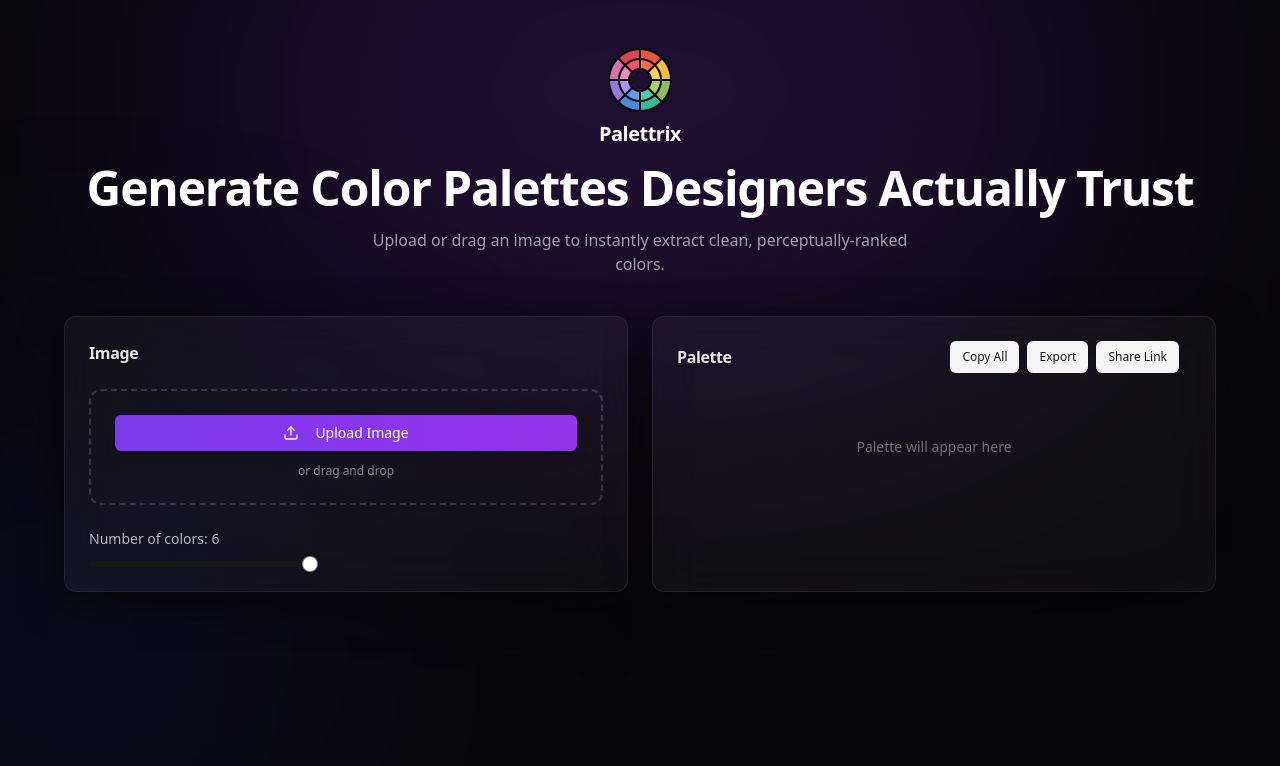
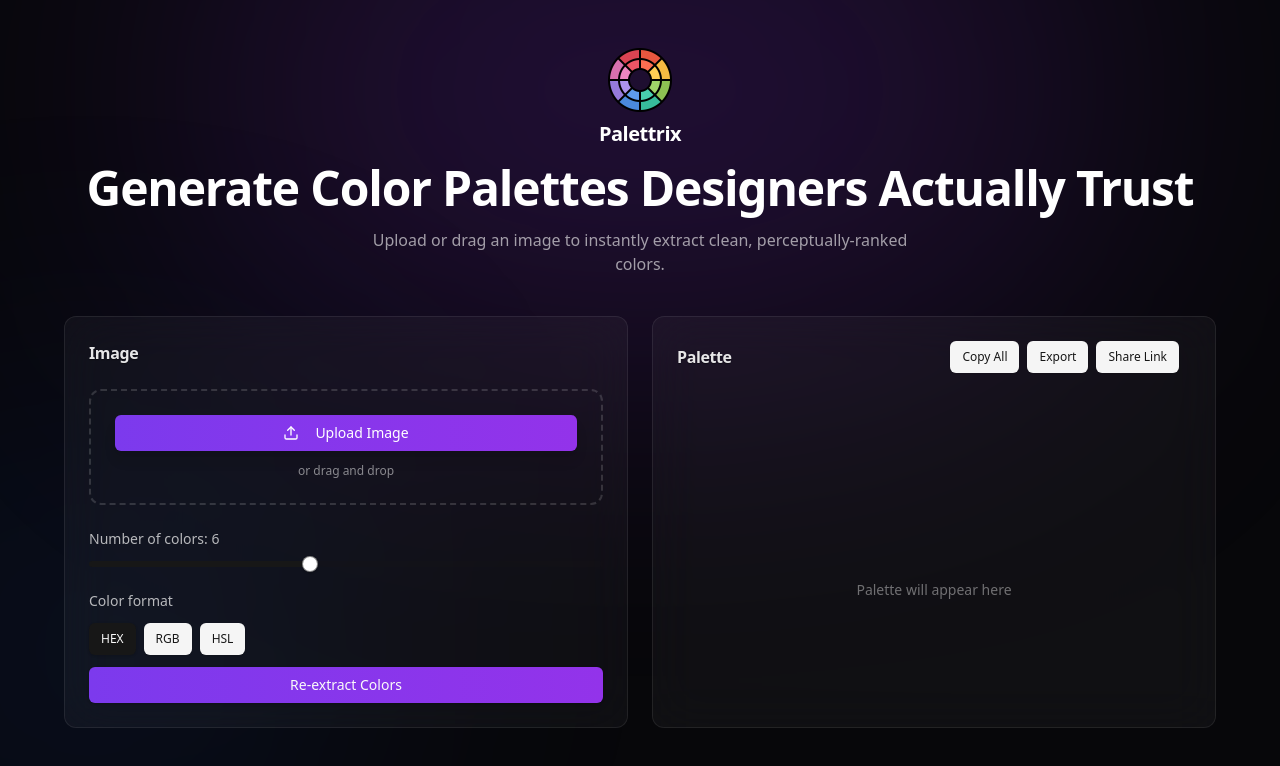
Before and after one commit to niraj-ag/Palettrix, a React (Vite) app: page / in a window 1280 px wide. Shown: the top 766 px of the page. Built offline with nearby package versions, Linux system fonts and the light colour scheme; what colorthief would draw is missing.

Commit message:
Added few changes

```diff
--- a/src/ColorPaletteExtractor.jsx
+++ b/src/ColorPaletteExtractor.jsx
@@ -16,6 +16,7 @@ export default function ColorPaletteExtractor() {
   const [isDragging, setIsDragging] = useState(false);
   const [isLoading, setIsLoading] = useState(false);
   const [copied, setCopied] = useState(null);
+  const [colorFormat, setColorFormat] = useState("hex");
 
   const [basePalette, setBasePalette] = useState([]);
   const lockedRef = useRef(new Set());
@@ -53,12 +54,14 @@ export default function ColorPaletteExtractor() {
       hexColors = removeNearDuplicates(hexColors, 45);
       hexColors = sortByPerceptualWeight(hexColors);
 
-      // cache stable master palette
+      // ⭐ smart default only on first load
       setBasePalette(hexColors);
 
-      // STEP 2 — derive visible palette from stable base
+      setNumColors(prev =>
+        imageSrc ? prev : getSmartColorCount(hexColors)
+      );
+
       const visible = buildVisiblePalette(hexColors, count);
-
       setColors(visible);
     } catch (err) {
       console.error("Extraction failed:", err);
@@ -197,7 +200,7 @@ export default function ColorPaletteExtractor() {
 
   const copyColor = async (color) => {
     try {
-      await navigator.clipboard.writeText(color);
+      await navigator.clipboard.writeText(formatColor(color));;
       setCopied(color);
       setTimeout(() => setCopied(null), 1200);
     } catch {
@@ -254,6 +257,27 @@ const sharePalette = async () => {
 
   await navigator.clipboard.writeText(url);
 };
+const getSmartColorCount = (palette) => {
+  // count distinct hues roughly
+  const unique = palette.length;
+
+  if (unique <= 6) return 5;
+  if (unique <= 12) return 6;
+  if (unique <= 18) return 7;
+  return 8;
+};
+const reExtract = () => {
+  if (!imageSrc) return;
+
+  const img = new Image();
+  img.crossOrigin = "anonymous";
+  img.src = imageSrc;
+  img.onload = () => extractColors(img, numColors);
+};
+
+const paletteGradient = colors.length
+  ? `linear-gradient(to right, ${colors.join(",")})`
+  : "none";
 
   // ---------- CLEANUP ----------
   useEffect(() => {
@@ -282,6 +306,53 @@ const sharePalette = async () => {
     console.warn("Invalid palette in URL");
   }
 }, []);
+  // ---------- Converters ---------
+  const formatColor = (hex) => {
+  if (colorFormat === "hex") return hex;
+
+  const { r, g, b } = hexToRgb(hex);
+
+  if (colorFormat === "rgb") {
+    return `rgb(${r}, ${g}, ${b})`;
+  }
+
+  if (colorFormat === "hsl") {
+    const rN = r / 255;
+    const gN = g / 255;
+    const bN = b / 255;
+
+    const max = Math.max(rN, gN, bN);
+    const min = Math.min(rN, gN, bN);
+    let h, s, l;
+
+    l = (max + min) / 2;
+
+    if (max === min) {
+      h = s = 0;
+    } else {
+      const d = max - min;
+      s = l > 0.5 ? d / (2 - max - min) : d / (max + min);
+
+      switch (max) {
+        case rN:
+          h = (gN - bN) / d + (gN < bN ? 6 : 0);
+          break;
+        case gN:
+          h = (bN - rN) / d + 2;
+          break;
+        default:
+          h = (rN - gN) / d + 4;
+      }
+      h /= 6;
+    }
+
+    return `hsl(${Math.round(h * 360)}, ${Math.round(
+      s * 100
+    )}%, ${Math.round(l * 100)}%)`;
+  }
+
+  return hex;
+};
 
 
   // ---------- UI ----------
@@ -319,7 +390,7 @@ const sharePalette = async () => {
 
         <div className="grid md:grid-cols-2 gap-6">
           {/* LEFT */}
-          <Card className="bg-white/[0.04] border border-white/[0.08] backdrop-blur-xl shadow-[0_10px_40px_rgba(0,0,0,0.6)]">
+          <Card className="h-full bg-white/[0.04] border border-white/[0.08] backdrop-blur-xl shadow-[...]">
             <CardHeader>
               <CardTitle>Image</CardTitle>
             </CardHeader>
@@ -372,6 +443,30 @@ const sharePalette = async () => {
                   onValueChange={(v) => setNumColors(v[0])}
                 />
               </div>
+              <div className="space-y-3">
+              <p className="text-sm text-white/70">Color format</p>
+
+              <div className="flex gap-2">
+                {["hex", "rgb", "hsl"].map(fmt => (
+                  <Button
+                    key={fmt}
+                    size="sm"
+                    variant={colorFormat === fmt ? "default" : "secondary"}
+                    onClick={() => setColorFormat(fmt)}
+                    className="uppercase"
+                  >
+                    {fmt}
+                  </Button>
+                ))}
+              </div>
+
+              <Button
+                onClick={reExtract}
+                className="w-full bg-gradient-to-r from-violet-600 to-purple-600"
+              >
+                Re-extract Colors
+              </Button>
+            </div>
 
               {/* PREVIEW */}
               {imageSrc && (
@@ -393,7 +488,7 @@ const sharePalette = async () => {
           </Card>
 
           {/* RIGHT */}
-          <Card className="bg-white/[0.04] border border-white/[0.08] backdrop-blur-xl shadow-[0_10px_40px_rgba(0,0,0,0.6)]">
+          <Card className="h-full bg-white/[0.04] border border-white/[0.08] backdrop-blur-xl shadow-[...]">
             <CardHeader>
               <div className="flex items-center justify-between gap-3 flex-wrap">
                 <CardTitle>Palette</CardTitle>
@@ -412,27 +507,28 @@ const sharePalette = async () => {
               </div>
             </CardHeader>
 
-            <CardContent>
-              {!colors.length && (
-                <div className="text-center text-white/40 text-sm py-10">
+            <CardContent className="flex flex-col h-full">
+              {/* BODY */}
+              <div className="flex-1">
+                {!colors.length ? (
+                  <div className="h-full flex items-center justify-center text-white/40 text-sm">
                     Palette will appear here
                   </div>
-              )}
-
+                ) : (
                   <div className="grid grid-cols-2 sm:grid-cols-3 gap-4">
                     {colors.map((color, i) => (
                       <div
                         key={i}
                         onClick={() => copyColor(color)}
+                        onDoubleClick={() => toggleLock(color)}
                         className="rounded-xl p-4 cursor-pointer relative group transition-all duration-200 hover:scale-[1.04] hover:shadow-xl active:scale-[0.98]"
                         style={{ background: color }}
-                    onDoubleClick={() => toggleLock(color)}
                       >
                         <div className="absolute inset-0 rounded-xl ring-1 ring-black/10 group-hover:ring-white/40 transition" />
 
                         <div className="text-xs font-mono bg-black/50 backdrop-blur-sm px-2 py-1 rounded w-fit flex items-center gap-1">
                           {copied === color && <Check className="w-3 h-3" />}
-                      {color}
+                          {formatColor(color)}
                           {lockedRef.current.has(color) && (
                             <span className="text-[10px] ml-1 opacity-80">🔒</span>
                           )}
@@ -440,6 +536,20 @@ const sharePalette = async () => {
                       </div>
                     ))}
                   </div>
+                )}
+              </div>
+
+              {/* GRADIENT BAR */}
+              {colors.length > 0 && (
+                <div className="mt-6">
+                  <div className="h-4 rounded-md border border-white/10 overflow-hidden">
+                    <div
+                      className="h-full w-full"
+                      style={{ background: paletteGradient }}
+                    />
+                  </div>
+                </div>
+              )}
             </CardContent>
           </Card>
         </div>
```
Lines whose indentation alone changed are shown as unchanged.
